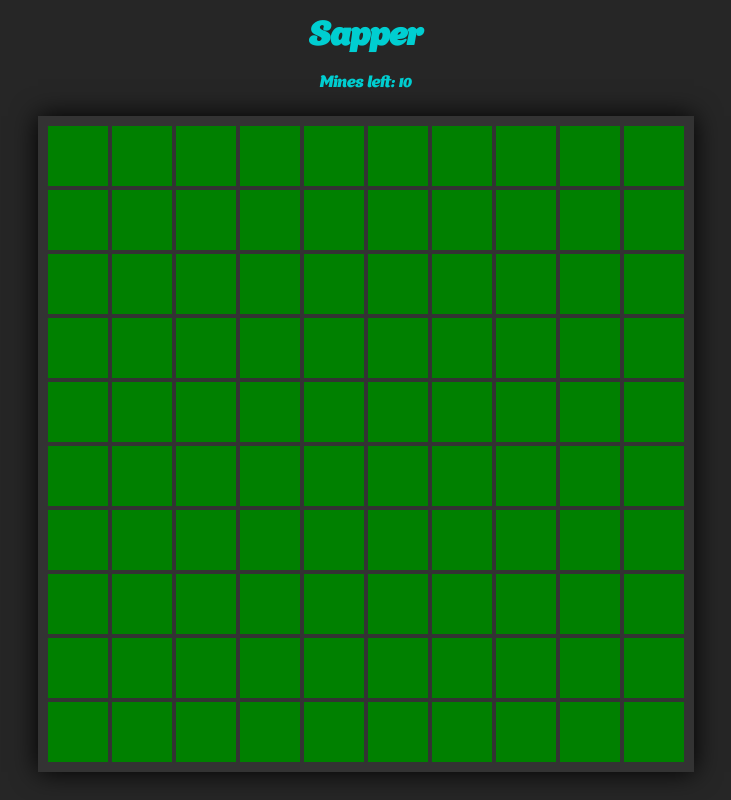
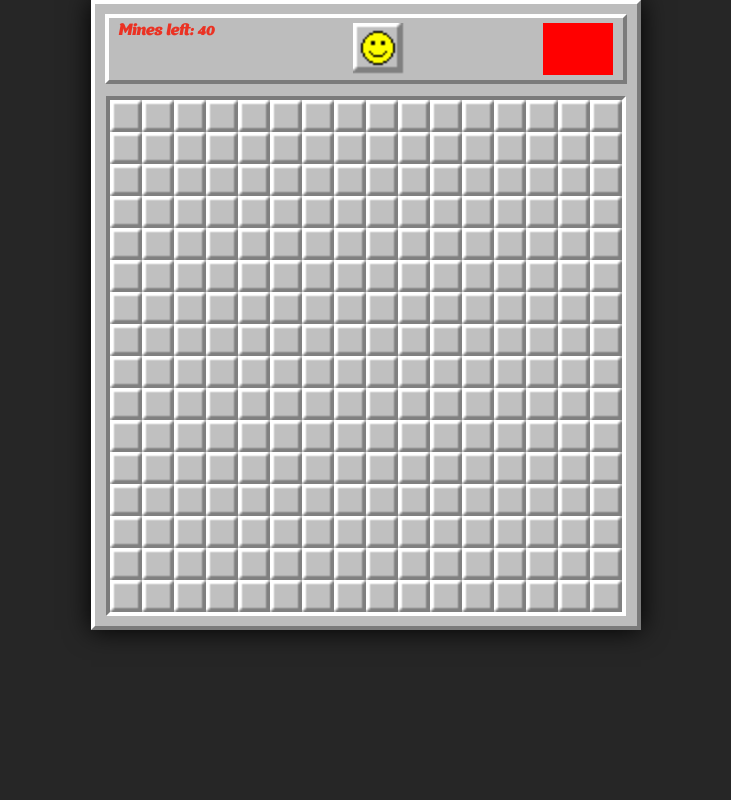
Before and after one commit to fedormalinin/minesweeper-clone, a plain HTML site: page index.html in a window 1280 px wide. Shown: the whole page, without its empty margins (274-1005 px from the left). Drawn offline with Linux system fonts and the light colour scheme.

Commit message:
refactor: visual structure

```diff
--- a/index.html
+++ b/index.html
@@ -6,14 +6,19 @@
     <meta name="viewport" content="width=device-width, initial-scale=1.0" />
     <link rel="stylesheet" href="./style.css" />
     <script src="script.js" type="module"></script>
-    <title>Sapper</title>
+    <title>Minesweeper</title>
   </head>
   <body>
     <div class="sapper-container">
-      <h1 class="title">Sapper</h1>
-      <div class="subtext">Mines left: <span data-mine-count>10</span></div>
-
+      <div class="control-panel">
+        <div class="mine-counter">
+          <div class="subtext">Mines left: <span data-mine-count>10</span></div>
+        </div>
+        <div class="status"></div>
+        <div class="timer"></div>
+      </div>
       <div class="board"></div>
     </div>
+    <!-- <div class="example"></div> -->
   </body>
 </html>
--- a/script.js
+++ b/script.js
@@ -7,8 +7,8 @@ import {
   checkLose,
 } from "./sapper.js";
 
-const BOARD_SIZE = 10;
-const NUMBER_OF_MINES = 10;
+const BOARD_SIZE = 16;
+const NUMBER_OF_MINES = 40;
 
 const board = createBoard(BOARD_SIZE, NUMBER_OF_MINES);
 const minesLeftText = document.querySelector("[data-mine-count]");
--- a/style.css
+++ b/style.css
@@ -5,31 +5,73 @@
 
 * {
   box-sizing: border-box;
+  --sprite: url("./src/img/minesweeper-sprites_9TPZzv3.png");
 }
 
 body {
   font-family: "Appetite";
-  color: #00ced1;
+  color: #eb3223;
 
   margin: 0;
   background-color: #262626;
 }
 
 .sapper-container {
-  max-width: 1160px;
+  width: 550px;
+  max-height: 640px;
   margin: 0 auto;
   text-align: center;
+  background-color: #bdbdbd;
+  box-shadow: 0 0 25px black;
+  padding: 10px;
+  border-top: solid 4px white;
+  border-left: solid 4px white;
+  border-bottom: solid 4px #7b7b7b;
+  border-right: solid 4px #7b7b7b;
+}
+
+.control-panel {
+  display: flex;
+  justify-content: space-between;
+
+  width: 100%;
+
+  border-top: solid 4px white;
+  border-left: solid 4px white;
+  border-bottom: solid 4px #7b7b7b;
+  border-right: solid 4px #7b7b7b;
+
+  padding: 5px 10px;
+  margin: 0;
+}
+
+.status {
+  width: 52px;
+  height: 52px;
+  background-image: var(--sprite);
+  background-position: -2px 118px;
+  background-size: 278px;
+}
+
+.timer {
+  width: 70px;
+  height: 52px;
+  background-color: red;
 }
 
 .board {
   display: inline-grid;
-  padding: 10px;
-  grid-template-columns: repeat(var(--size), 60px);
-  grid-template-rows: repeat(var(--size), 60px);
-  gap: 4px;
-  background-color: #333333;
-  box-shadow: 0 0 25px black;
-  margin-top: 25px;
+  grid-template-columns: repeat(var(--size), 32px);
+  grid-template-rows: repeat(var(--size), 32px);
+  overflow: hidden;
+  width: 520px;
+  height: 520px;
+  margin-top: 12px;
+
+  border-top: solid 4px #7b7b7b;
+  border-left: solid 4px #7b7b7b;
+  border-bottom: solid 4px white;
+  border-right: solid 4px white;
 }
 
 .board > * {
@@ -44,20 +86,40 @@ body {
 }
 
 .board > [data-status="hidden"] {
-  background-color: green;
+  background-image: var(--sprite);
+  background-position: 0 66px;
+  background-size: 278px;
   cursor: pointer;
 }
 
 .board > [data-status="mine"] {
-  background-color: red;
+  background-image: var(--sprite);
+  background-position: 108px 66px;
+  background-size: 278px;
 }
 
 .board > [data-status="number"] {
-  background-color: gray;
-  background-size: contain;
+  background-image: var(--sprite);
+  background-position: -34px 66px;
+  background-size: 278px;
+}
+
+.board > [data-status="zero"] {
+  background-image: var(--sprite);
+  background-position: 0 32px;
+  background-size: 278px;
 }
 
 .board > [data-status="marked"] {
-  background-color: blue;
-  background-size: contain;
+  background-image: var(--sprite);
+  background-position: 210px 66px;
+  background-size: 278px;
 }
+
+.example {
+  width: 500px;
+  height: 500px;
+  background-image: var(--sprite);
+  background-position: 0 30px;
+  background-size: 278px;
+}
```
